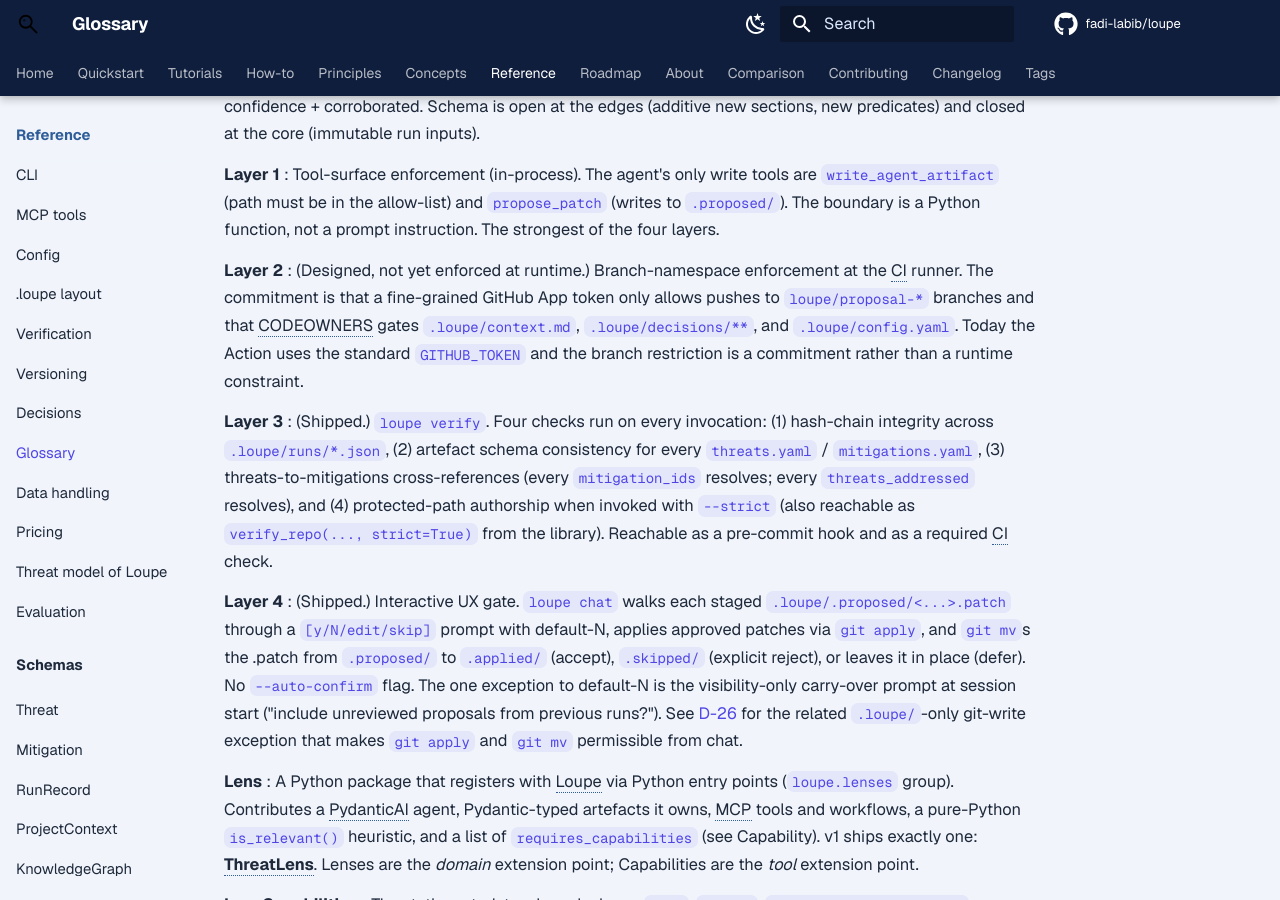
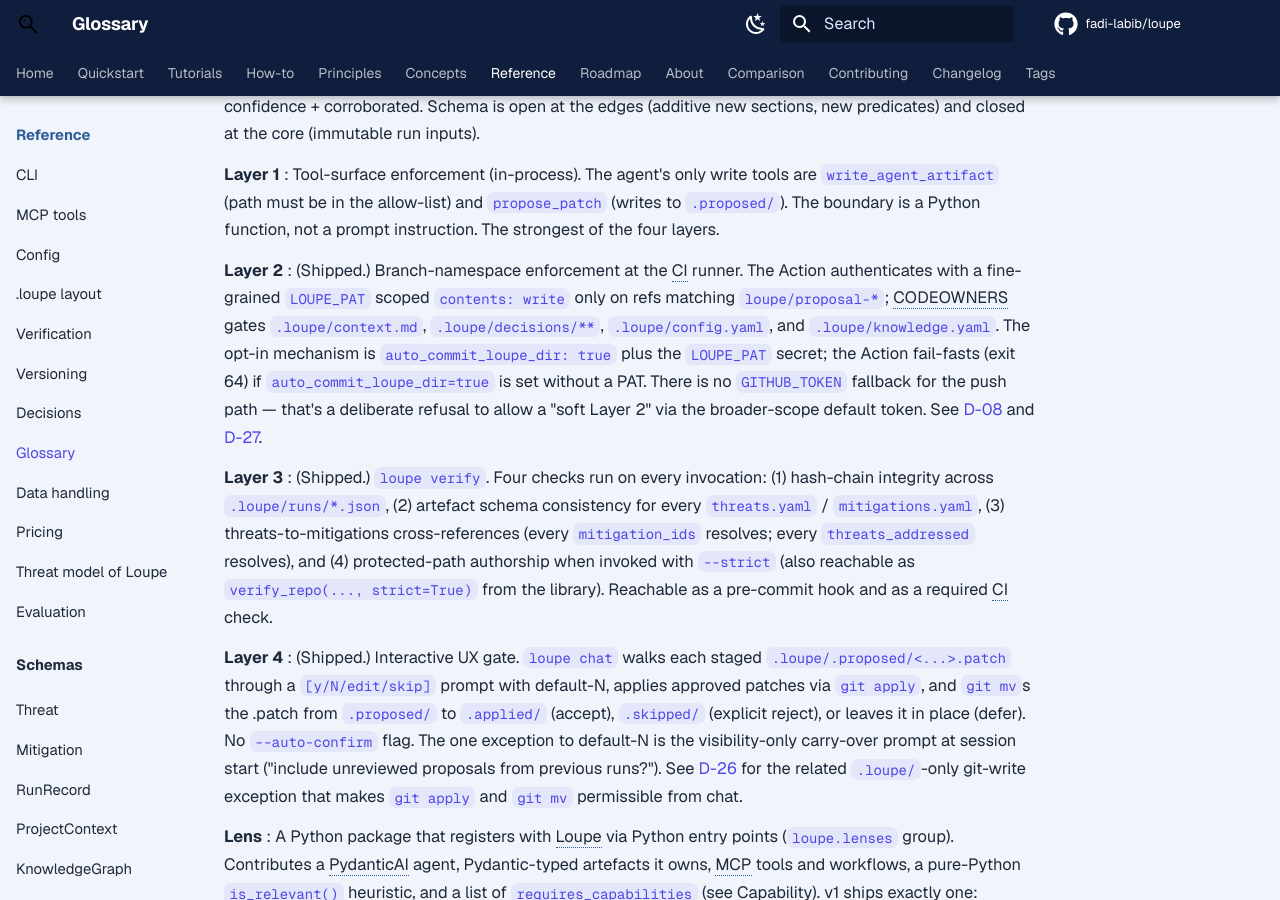
Before and after one commit to fadi-labib/loupe, an MkDocs documentation site: the page built from docs/reference/glossary.md, in a window 1280 px wide and 900 px high, scrolled down 3034 px. Built offline with MkDocs 1.6.1 and Material for MkDocs 9.7.7, drawn with Linux system fonts in a browser that asks for light colours; comment, search, counter and statistics services are not loaded; the version menu is left out.

Commit message:
docs: drift sweep — Layer 2 PAT/D-27 lifecycle in glossary + D-26
glossary.md Layer 2 entry still claimed "Designed, not yet enforced
at runtime" and "Today the Action uses the standard GITHUB_TOKEN" —
both contradicted by D-08's shipped status and D-27's PAT-or-nothing
rule. Rewrites the entry to reflect the shipped LOUPE_PAT mechanism,
the .knowledge.yaml CODEOWNERS extension, and the fail-fast contract.

decisions.md D-26 anticipated the Action auto-commit as a "separate
v1.x feature, not part of this decision" with the wrong target ("back
to the PR branch"). That paragraph is now contradicted by D-27 (v0.1,
side-branch+sub-PR). Drops it; surfaces auto_commit.py in D-26's
implementation-scope sentence without the "(when shipped)" qualifier.

```diff
--- a/docs/reference/glossary.md
+++ b/docs/reference/glossary.md
@@ -97,7 +97,7 @@ Terms you'll encounter across the codebase and docs. Alphabetical. Each entry ca
 : Tool-surface enforcement (in-process). The agent's only write tools are `write_agent_artifact` (path must be in the allow-list) and `propose_patch` (writes to `.proposed/`). The boundary is a Python function, not a prompt instruction. The strongest of the four layers.
 
 **Layer 2**{: #term-layer-2 }
-: (Designed, not yet enforced at runtime.) Branch-namespace enforcement at the CI runner. The commitment is that a fine-grained GitHub App token only allows pushes to `loupe/proposal-*` branches and that CODEOWNERS gates `.loupe/context.md`, `.loupe/decisions/**`, and `.loupe/config.yaml`. Today the Action uses the standard `GITHUB_TOKEN` and the branch restriction is a commitment rather than a runtime constraint.
+: (Shipped.) Branch-namespace enforcement at the CI runner. The Action authenticates with a fine-grained `LOUPE_PAT` scoped `contents: write` only on refs matching `loupe/proposal-*`; CODEOWNERS gates `.loupe/context.md`, `.loupe/decisions/**`, `.loupe/config.yaml`, and `.loupe/knowledge.yaml`. The opt-in mechanism is `auto_commit_loupe_dir: true` plus the `LOUPE_PAT` secret; the Action fail-fasts (exit 64) if `auto_commit_loupe_dir=true` is set without a PAT. There is no `GITHUB_TOKEN` fallback for the push path — that's a deliberate refusal to allow a "soft Layer 2" via the broader-scope default token. See [D-08](decisions.md#d-08) and [D-27](decisions.md#d-27).
 
 **Layer 3**{: #term-layer-3 }
 : (Shipped.) `loupe verify`. Four checks run on every invocation: (1) hash-chain integrity across `.loupe/runs/*.json`, (2) artefact schema consistency for every `threats.yaml` / `mitigations.yaml`, (3) threats-to-mitigations cross-references (every `mitigation_ids` resolves; every `threats_addressed` resolves), and (4) protected-path authorship when invoked with `--strict` (also reachable as `verify_repo(..., strict=True)` from the library). Reachable as a pre-commit hook and as a required CI check.
```
Also changed, not shown: docs/reference/decisions.md (+1 -3 lines).
